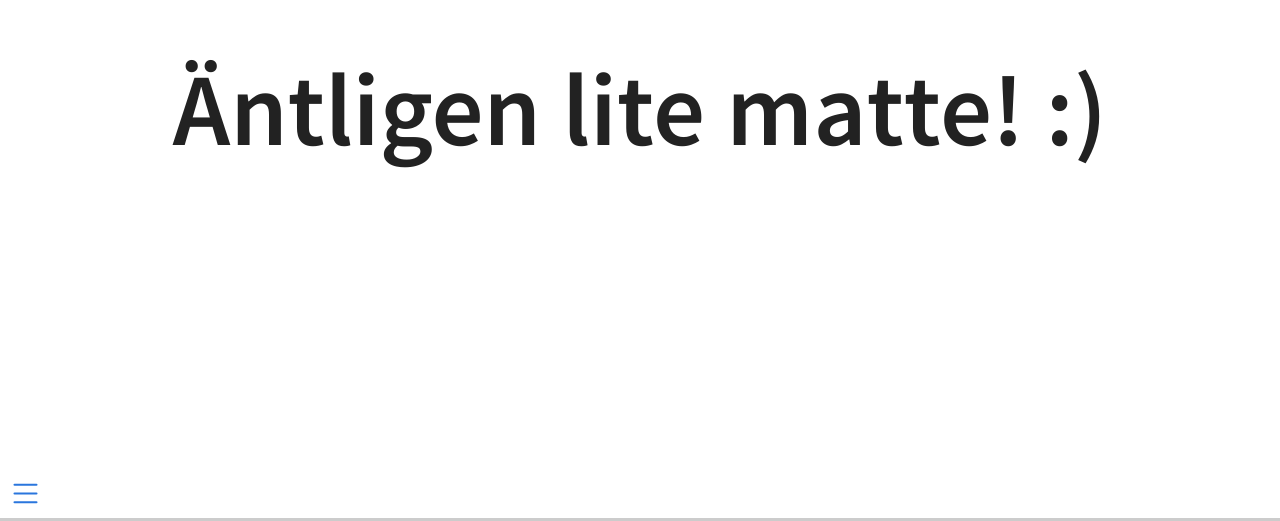
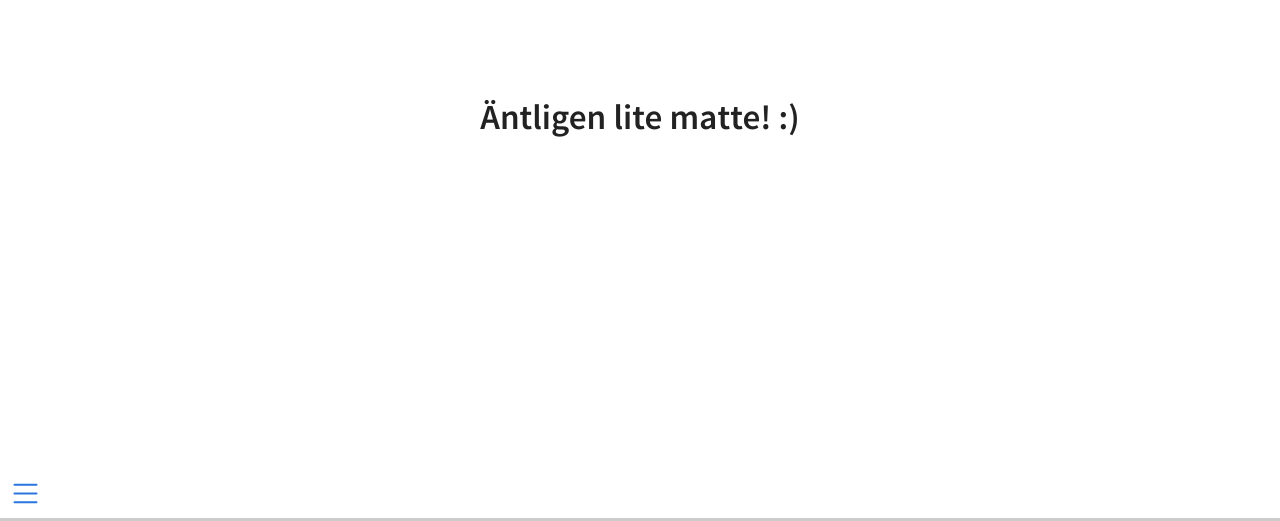
Before and after one commit to ulfschack/slide_4PixelNN, a plain HTML site: page index.html in a window 1280 px wide. Shown: the part 279-800 px from the top of the page. Drawn offline with nearby package versions, Linux system fonts and the light colour scheme; some packages are replaced by stand-ins of ours; some icons are missing.

Commit message:
Put 2732x2048 in YAML head

```diff
--- a/index.html
+++ b/index.html
@@ -529,9 +529,9 @@
         // The "normal" size of the presentation, aspect ratio will be preserved
         // when the presentation is scaled to fit different resolutions. Can be
         // specified using percentage units.
-        width: 1050,
+        width: 2732,
 
-        height: 700,
+        height: 2048,
 
         // Factor of the display size that should remain empty around the content
         margin: 0.1,
```
